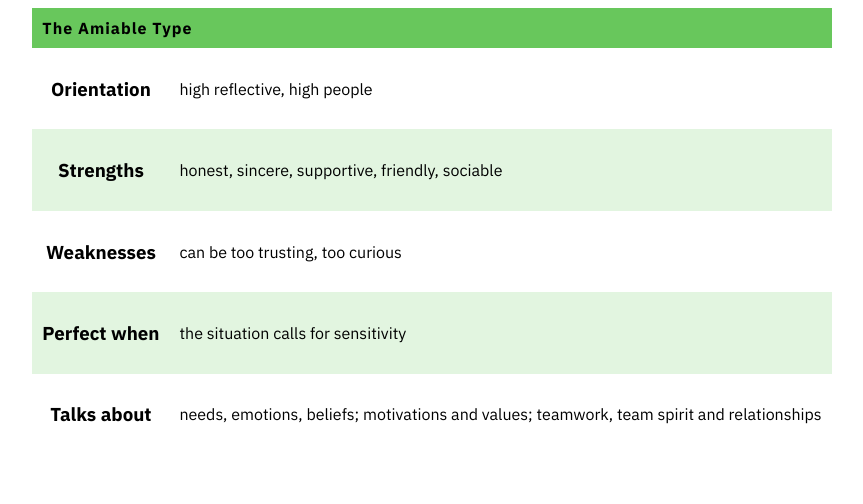
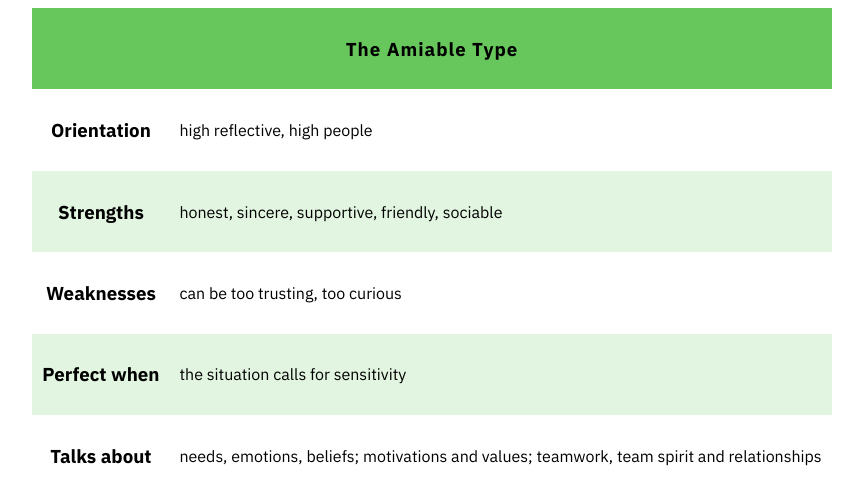
Before and after one commit to rhAIMcham/Giving-and-Receiving-Feedback, a plain HTML site: page Amiable_Table.html in a window 1280 px wide. Shown: the whole page, without its empty margins (208-1071 px from the left). Drawn offline with Linux system fonts and the light colour scheme.

Commit message:
Heading adjustment

```diff
--- a/Amiable_Table.html
+++ b/Amiable_Table.html
@@ -81,7 +81,7 @@ svg {
       </colgroup> -->
       <thead>
         <tr>
-          <th colspan="3">The Amiable Type</th>
+          <th colspan="3"><h3>The Amiable Type</h3></th>
         </tr>
       </thead>
       <tbody>
```
